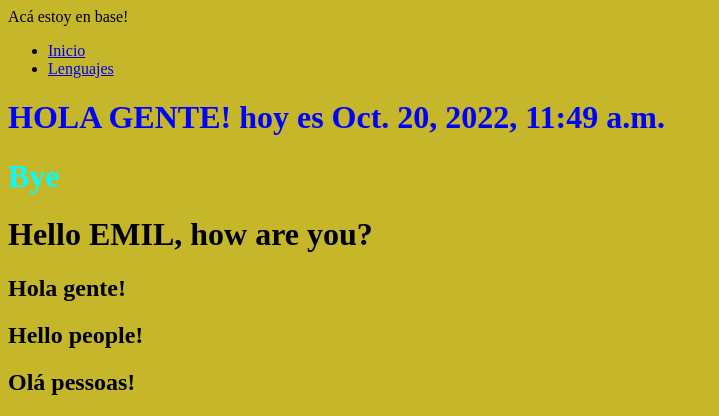
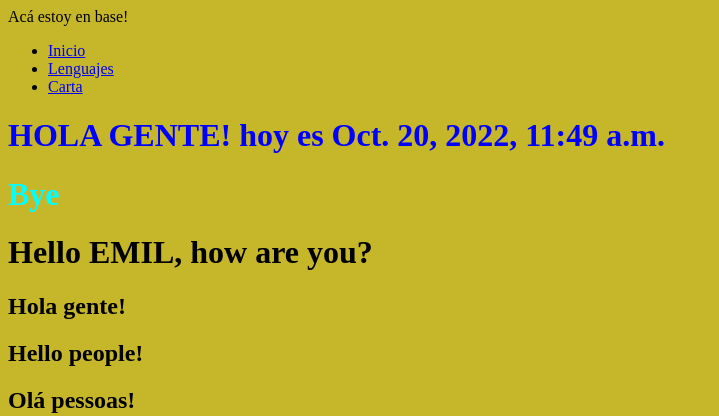
Before and after one commit to RosanaNei/cosapps, a Django app: page / in a window 1280 px wide. Shown: the top 416 px of the page, without its empty margins (0-719 px from the left). Run offline with Django 3.2, Linux system fonts and the light colour scheme.

Commit message:
agregué carta

```diff
--- a/cosapp/urls.py
+++ b/cosapp/urls.py
@@ -4,4 +4,5 @@ from . import views
 urlpatterns = [
     path('', views.index, name='index'),
     path('segundo/',views.segundo, name='segundo'),
+    path('carta/', views.carta, name='carta'),
 ]
--- a/cosapp/views.py
+++ b/cosapp/views.py
@@ -15,3 +15,6 @@ def segundo(request):
     idiomas = ['English', 'Español', 'Portugues', 'Alemán']
     lista_atletas= ['juan',  'pepe', 'coso']
     return render(request, 'cosapp/segundo.html', {"lenguajes": idiomas, 'heading': 'Hello &lt;i&gt;my&lt;/i&gt; World!', 'atletas': lista_atletas})
+
+def carta(request):
+    return render(request, 'cosapp/carta.html')
--- a/templates/base.html
+++ b/templates/base.html
@@ -26,6 +26,11 @@
             >Lenguajes</a
           >
         </li>
+        <li>
+          <a href="{% url 'carta' %}" class="nav-link px-2 link-secondary"
+            >Carta</a
+          >
+        </li>
       </ul>
     </div>
     <main>{% block contenido %} {% endblock contenido %}</main>
```
Also changed, not shown: templates/cosapp/carta.html (added, +28 -0 lines).
